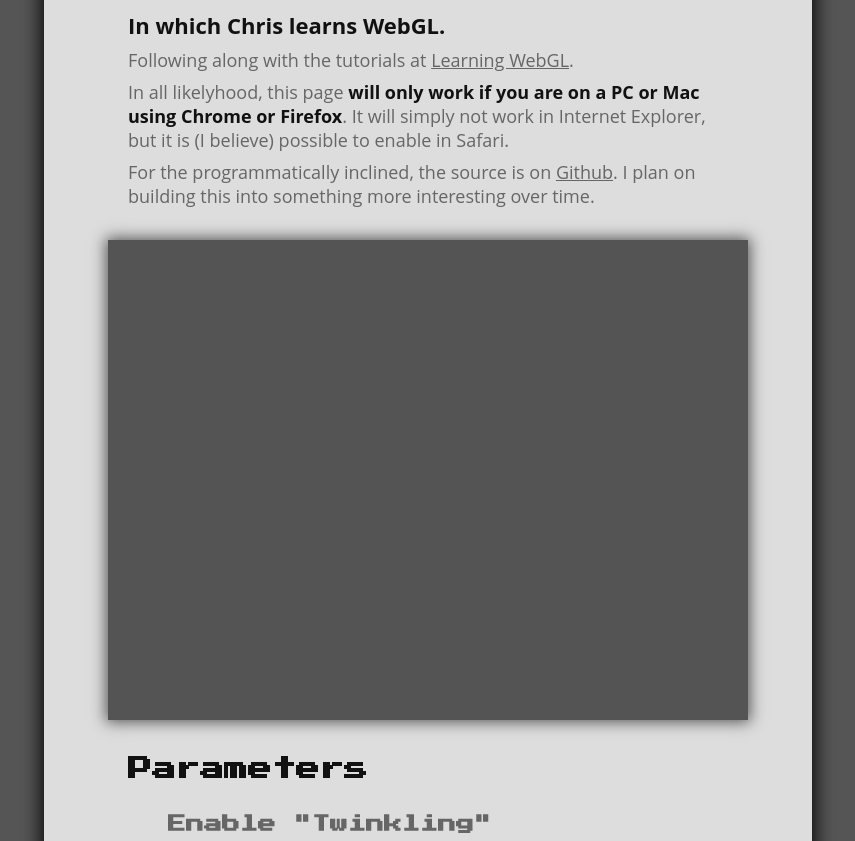
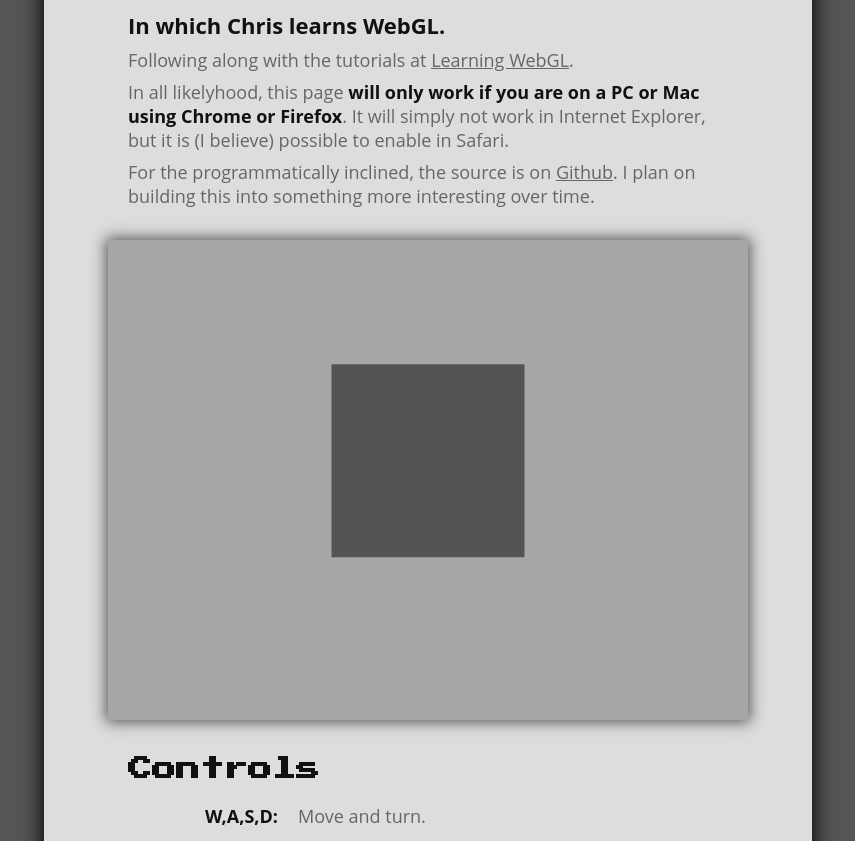
Before and after one commit to captainhead/ChrisLearnsWebGL, a plain HTML site: page index.html in a window 1280 px wide. Shown: the part 110-951 px from the top of the page, without its empty margins (212-1067 px from the left). Drawn offline with Linux system fonts and the light colour scheme; animation ran at ten frames a second; a web font is replaced by a local one.

Commit message:
Completed Lesson 10. Loading geometry from file, basic camera movement.

```diff
--- a/index.html
+++ b/index.html
@@ -164,13 +164,12 @@
 		precision mediump float;
 
 		uniform sampler2D uSampler;
-		uniform vec3 uColor;
 
 		varying vec2 vTextureCoord;
 
 		void main(void){
 			vec4 textureColor = texture2D(uSampler, vec2(vTextureCoord.s, vTextureCoord.t));
-			gl_FragColor = textureColor * vec4(uColor, 1.0);
+			gl_FragColor = textureColor;
 		}
 	</script>
 </head>
@@ -193,26 +192,19 @@
 		</p>
 	</div>
 
+
   <canvas id="webgl_canvas" width="640" height="480">If you're reading this, you need a modern browser that supports HTML5 canvas, not to mention WebGL.</canvas>
 
-  <div id="param_controls">
-  	<h2>Parameters</h2>
+  <div id="loadingtext">Loading world...</div>
 
-  	<div class="control_forms">
-	  	<ul>
-	  		<li><h3>Enable "Twinkling"</h3></li>
-			  <li><input type="checkbox" id="twinkle" checked /></li>
-			</ul>
-		</div>
-  </div>
 
   <div id="instructions_area">
 	  <h2>Controls</h2>
 	  <dl>
+	  	<dt>W,A,S,D</dt>
+	  		<dd>Move and turn.</dd>
 	  	<dt>Page Up/Down</dt>
-	  		<dd>Zoom Out/In (move the view farther/closer).</dd>
-	  	<dt>Up/Down Arrow Keys</dt>
-	  		<dd>Rotate the view.</dd>
+	  		<dd>Look up/down.</dd>
 	  </dl>
 	 </div>
 
--- a/webgl.js
+++ b/webgl.js
@@ -6,101 +6,28 @@ var pMatrix = mat4.create(); // Projection matrix
 
 var shaderProgram;
 
+var worldVertexPositionBuffer = null;
+var worldVertexTextureCoordBuffer = null;
+
 var lastTime = 0;
 
 var currentlyPressedKeys = {};
 
-var stars = [];
-var starTexture;
+var pitch = 0;
+var pitchRate = 0;
 
-var starVertexPositionBuffer;
-var starVertexTextureCoordBuffer;
+var yaw = 0;
+var yawRate = 0;
 
-var zoom = -15;
-var tilt = 90;
-var spin = 0;
+var xPos = 0;
+var yPos = 0.4;
+var zPos = 0;
 
-var effectiveFPMS = 60/1000;
+var speed = 0;
+
+var joggingAngle = 0;
 
 
-
-function Star(startingDistance, rotationSpeed){
-	this.angle = 0;
-	this.dist = startingDistance;
-	this.rotationSpeed = rotationSpeed;
-
-	// Set the colors to a starting value
-	this.randomizeColors();
-}
-Star.prototype.draw = function(tilt, spin, twinkle){
-	mvPushMatrix();
-	// Move to star's position
-	mat4.rotate(mvMatrix, degToRad(this.angle), [0.0, 1.0, 0.0]);
-	mat4.translate(mvMatrix, [this.dist, 0.0, 0.0]);
-	// Rotate star to face viewer
-	mat4.rotate(mvMatrix, degToRad(-this.angle), [0.0,1.0,0.0]);
-	mat4.rotate(mvMatrix, degToRad(-tilt), [1.0,0.0,0.0]);
-
-	if(twinkle){
-		// draw a non rotating "tinkling colour" star
-		gl.uniform3f(shaderProgram.colorUniform, this.twinkleR, this.twinkleG, this.twinkleB);
-		drawStar();
-	}
-
-	// Spin around the z-axis
-	mat4.rotate(mvMatrix, degToRad(spin), [0.0,0.0,1.0]);
-
-	// Draw the main star colour
-	gl.uniform3f(shaderProgram.colorUniform, this.r, this.g, this.b);
-	drawStar();
-
-	mvPopMatrix();
-};
-Star.prototype.animate = function(elapsedTime){
-	this.angle += this.rotationSpeed * effectiveFPMS * elapsedTime;
-
-	// Move star inward toward center, then reset to outside
-	this.dist -= 0.01 * effectiveFPMS * elapsedTime;
-	if(this.dist < 0.0){
-		this.dist += 5.0;
-		this.randomizeColors();
-	}
-};
-Star.prototype.randomizeColors = function(){
-	this.r = Math.random()*0.8;
-	this.g = Math.random()*0.8;
-	this.b = Math.random()*0.8;
-
-	this.twinkleR = Math.random()*0.8;
-	this.twinkleG = Math.random()*0.8;
-	this.twinkleB = Math.random()*0.8;
-}
-
-function drawStar(){
-	gl.activeTexture(gl.TEXTURE0);
-	gl.bindTexture(gl.TEXTURE_2D, starTexture);
-	gl.uniform1i(shaderProgram.samplerUniform, 0);
-
-	gl.bindBuffer(gl.ARRAY_BUFFER, starVertexTextureCoordBuffer);
-	gl.vertexAttribPointer(shaderProgram.textureCoordAttribute, starVertexTextureCoordBuffer.itemSize, gl.FLOAT, false, 0, 0);
-
-	gl.bindBuffer(gl.ARRAY_BUFFER, starVertexPositionBuffer);
-	gl.vertexAttribPointer(shaderProgram.vertexPositionAttribute, starVertexPositionBuffer.itemSize, gl.FLOAT, false, 0, 0);
-
-	setMatrixUniforms();
-	gl.drawArrays(gl.TRIANGLE_STRIP, 0, starVertexPositionBuffer.numItems);
-}
-
-
-
-
-function initWorldObjects(){
-	var numStars = 50;
-
-	for(var i=0; i<numStars; i++){
-		stars.push(new Star((i/numStars) * 5.0, i/numStars));
-	}
-}
 
 
 function initGL(canvas){
@@ -113,6 +40,7 @@ function initGL(canvas){
 		alert("GL init failed!");
 	}
 }
+
 
 function initShaders(){
 	var fragmentShader = getShader(gl, "shader-fs");
@@ -138,59 +66,7 @@ function initShaders(){
 	shaderProgram.pMatrixUniform = gl.getUniformLocation(shaderProgram, "uPMatrix");
 	shaderProgram.mvMatrixUniform = gl.getUniformLocation(shaderProgram, "uMVMatrix");
 	shaderProgram.samplerUniform = gl.getUniformLocation(shaderProgram, "uSampler");
-	shaderProgram.colorUniform = gl.getUniformLocation(shaderProgram, "uColor");
 }
-
-function initBuffers(){
-	starVertexPositionBuffer = gl.createBuffer();
-	gl.bindBuffer(gl.ARRAY_BUFFER, starVertexPositionBuffer);
-	var vertices = [
-		-1.0, -1.0, 0.0,
-		1.0, -1.0, 0.0,
-		-1.0, 1.0, 0.0,
-		1.0, 1.0, 0.0
-	];
-	gl.bufferData(gl.ARRAY_BUFFER, new Float32Array(vertices), gl.STATIC_DRAW);
-	starVertexPositionBuffer.itemSize = 3;
-	starVertexPositionBuffer.numItems = 4;
-
-	starVertexTextureCoordBuffer = gl.createBuffer();
-	gl.bindBuffer(gl.ARRAY_BUFFER, starVertexTextureCoordBuffer);
-	var textureCoords = [
-		0.0, 0.0,
-		1.0, 0.0,
-		0.0, 1.0,
-		1.0, 1.0
-	];
-	gl.bufferData(gl.ARRAY_BUFFER, new Float32Array(textureCoords), gl.STATIC_DRAW);
-	starVertexTextureCoordBuffer.itemSize = 2;
-	starVertexTextureCoordBuffer.numItems = 4;
-}
-
-function initTexture(){
-	starTexture = gl.createTexture();
-	starTexture.image = new Image();
-	starTexture.image.onload = function(){
-		handleLoadedTexture(starTexture);
-	}
-
-	starTexture.image.src = "star.gif";
-}
-
-
-
-function handleLoadedTexture(texture){
-	gl.pixelStorei(gl.UNPACK_FLIP_Y_WEBGL, true);
-
-	gl.bindTexture(gl.TEXTURE_2D, texture);
-	gl.texImage2D(gl.TEXTURE_2D, 0, gl.RGBA, gl.RGBA, gl.UNSIGNED_BYTE, texture.image);
-	gl.texParameteri(gl.TEXTURE_2D, gl.TEXTURE_MAG_FILTER, gl.LINEAR);
-	gl.texParameteri(gl.TEXTURE_2D, gl.TEXTURE_MIN_FILTER, gl.LINEAR);
-
-	gl.bindTexture(gl.TEXTURE_2D, null);
-}
-
-
 
 function getShader(gl, id){
 	var shaderScript = document.getElementById(id);
@@ -227,18 +103,84 @@ function getShader(gl, id){
 }
 
 
+function initTexture(){
+	stoneTexture = gl.createTexture();
+	stoneTexture.image = new Image();
+	stoneTexture.image.onload = function(){
+		handleLoadedTexture(stoneTexture);
+	}
+
+	stoneTexture.image.src = "stone_texture.jpg";
+}
+
+function handleLoadedTexture(texture){
+	gl.pixelStorei(gl.UNPACK_FLIP_Y_WEBGL, true);
+
+	gl.bindTexture(gl.TEXTURE_2D, texture);
+	gl.texImage2D(gl.TEXTURE_2D, 0, gl.RGBA, gl.RGBA, gl.UNSIGNED_BYTE, texture.image);
+	gl.texParameteri(gl.TEXTURE_2D, gl.TEXTURE_MAG_FILTER, gl.LINEAR);
+	gl.texParameteri(gl.TEXTURE_2D, gl.TEXTURE_MIN_FILTER, gl.LINEAR_MIPMAP_NEAREST);
+	gl.generateMipmap(gl.TEXTURE_2D);
+
+	gl.bindTexture(gl.TEXTURE_2D, null);
+}
+
+
+
+
+function loadWorld(){
+	var request = new XMLHttpRequest();
+	request.open("GET", "world.txt");
+	request.onreadystatechange = function(){
+		if(request.readyState == 4){
+			handleLoadedWorld(request.responseText);
+		}
+	}
+	request.send();
+}
+
+function handleLoadedWorld(data){
+	var lines = data.split("\n");
+	var vertexCount = 0;
+	var vertexPositions = [];
+	var vertexTextureCoords = [];
+	for (var i in lines){
+		var vals = lines[i].replace(/^\s+/, "").split(/\s+/);
+		if(vals.length == 5 && vals[0] != "//"){
+			vertexPositions.push(parseFloat(vals[0]));
+			vertexPositions.push(parseFloat(vals[1]));
+			vertexPositions.push(parseFloat(vals[2]));
+
+			vertexTextureCoords.push(parseFloat(vals[3]));
+			vertexTextureCoords.push(parseFloat(vals[4]));
+
+			vertexCount += 1;
+		}
+	}
+
+	worldVertexPositionBuffer = gl.createBuffer();
+	gl.bindBuffer(gl.ARRAY_BUFFER, worldVertexPositionBuffer);
+	gl.bufferData(gl.ARRAY_BUFFER, new Float32Array(vertexPositions), gl.STATIC_DRAW);
+	worldVertexPositionBuffer.itemSize = 3;
+	worldVertexPositionBuffer.numItems = vertexCount;
+
+
+	worldVertexTextureCoordBuffer = gl.createBuffer();
+	gl.bindBuffer(gl.ARRAY_BUFFER, worldVertexTextureCoordBuffer);
+	gl.bufferData(gl.ARRAY_BUFFER, new Float32Array(vertexTextureCoords), gl.STATIC_DRAW);
+	worldVertexTextureCoordBuffer.itemSize = 2;
+	worldVertexTextureCoordBuffer.numItems = vertexCount;
+
+	document.getElementById("loadingtext").textContent = "";
+}
+
+
 
 
 
 function setMatrixUniforms(){
 	gl.uniformMatrix4fv(shaderProgram.pMatrixUniform, false, pMatrix);
 	gl.uniformMatrix4fv(shaderProgram.mvMatrixUniform, false, mvMatrix);
-
-	// Reverse the effects of the projection and modelview matrix have on the normal vector
-	var normalMatrix = mat3.create();
-	mat4.toInverseMat3(mvMatrix, normalMatrix);
-	mat3.transpose(normalMatrix);
-	gl.uniformMatrix3fv(shaderProgram.nMatrixUniform, false, normalMatrix);
 }
 
 
@@ -274,58 +216,44 @@ function tick(){
 	animate();
 }
 
+
 function handleKeys(){
 	if(currentlyPressedKeys[33]){
 		// Page up
-		zoom -= 0.1;
+		pitchRate = 0.1;
 	}
-	if(currentlyPressedKeys[34]){
+	else if(currentlyPressedKeys[34]){
 		// Page Down
-		zoom += 0.1;
+		pitchRate = -0.1;
 	}
-	if(currentlyPressedKeys[38]){
-		// Up cursor key
-		tilt += 2;
+	else{
+		pitchRate = 0;
 	}
-	if(currentlyPressedKeys[40]){
-		tilt -= 2;
+
+	if(currentlyPressedKeys[37] || currentlyPressedKeys[65]){
+		// Left or A
+		yawRate = 0.1;
+	}
+	else if(currentlyPressedKeys[39] || currentlyPressedKeys[68]){
+		// Right of D
+		yawRate = -0.1;
+	}
+	else{
+		yawRate = 0;
+	}
+
+	if(currentlyPressedKeys[38] || currentlyPressedKeys[87]){
+		// Up or W
+		speed = 0.003;
+	}
+	else if(currentlyPressedKeys[40] || currentlyPressedKeys[83]){
+		// Down or S
+		speed = -0.003;
+	}
+	else{
+		speed = 0;
 	}
 }
-
-function animate(){
-	var timeNow = new Date().getTime();
-	if(lastTime != 0){
-		var elapsed = timeNow - lastTime;
-
-		for(var i in stars){
-			stars[i].animate(elapsed);
-		}
-	}
-	lastTime = timeNow;
-}
-
-function drawScene(){
-	gl.viewport(0, 0, gl.viewportWidth, gl.viewportHeight);
-	gl.clear(gl.COLOR_BUFFER_BIT | gl.DEPTH_BUFFER_BIT);
-
-	mat4.perspective(45, gl.viewportWidth/gl.viewportHeight, 0.1, 100.0, pMatrix);
-
-	gl.blendFunc(gl.SRC_ALPHA, gl.ONE);
-	gl.enable(gl.BLEND);
-
-	mat4.identity(mvMatrix);
-	mat4.translate(mvMatrix, [0.0, 0.0, zoom]);
-	mat4.rotate(mvMatrix, degToRad(tilt), [1.0,0.0,0.0]);
-
-	var twinkle = document.getElementById("twinkle").checked;
-
-	for(var i in stars){
-		stars[i].draw(tilt, spin, twinkle);
-		spin += 0.1;
-	}
-}
-
-
 
 function handleKeyDown(event){
 	currentlyPressedKeys[event.keyCode] = true;
@@ -337,15 +265,66 @@ function handleKeyUp(event){
 
 
 
+function animate(){
+	var timeNow = new Date().getTime();
+	if(lastTime != 0){
+		var elapsed = timeNow - lastTime;
+
+		if(speed != 0){
+			xPos -= Math.sin(degToRad(yaw)) * speed * elapsed;
+			zPos -= Math.cos(degToRad(yaw)) * speed * elapsed;
+
+			joggingAngle += elapsed * 0.6;
+			yPos = Math.sin(degToRad(joggingAngle)) / 20 + 0.4;
+		}
+
+		yaw += yawRate * elapsed;
+		pitch += pitchRate * elapsed;
+	}
+	lastTime = timeNow;
+}
+
+function drawScene(){
+	gl.viewport(0, 0, gl.viewportWidth, gl.viewportHeight);
+	gl.clear(gl.COLOR_BUFFER_BIT | gl.DEPTH_BUFFER_BIT);
+
+	if(worldVertexTextureCoordBuffer == null || worldVertexPositionBuffer == null){
+		return;
+	}
+
+	mat4.perspective(45, gl.viewportWidth/gl.viewportHeight, 0.1, 100.0, pMatrix);
+
+	mat4.identity(mvMatrix);
+	mat4.rotate(mvMatrix, degToRad(-pitch), [1,0,0]);
+	mat4.rotate(mvMatrix, degToRad(-yaw), [0,1,0]);
+	mat4.translate(mvMatrix, [-xPos, -yPos, -zPos]);
+
+	gl.activeTexture(gl.TEXTURE0);
+	gl.bindTexture(gl.TEXTURE_2D, stoneTexture);
+	gl.uniform1i(shaderProgram.samplerUniform, 0);
+
+	gl.bindBuffer(gl.ARRAY_BUFFER, worldVertexTextureCoordBuffer);
+	gl.vertexAttribPointer(shaderProgram.textureCoordAttribute, worldVertexTextureCoordBuffer.itemSize, gl.FLOAT, false, 0, 0);
+
+	gl.bindBuffer(gl.ARRAY_BUFFER, worldVertexPositionBuffer);
+	gl.vertexAttribPointer(shaderProgram.vertexPositionAttribute, worldVertexPositionBuffer.itemSize, gl.FLOAT, false, 0, 0);
+
+	setMatrixUniforms();
+	gl.drawArrays(gl.TRIANGLES, 0, worldVertexPositionBuffer.numItems);
+}
+
+
+
+
 function webgl_start() {
 	var canvas = document.getElementById("webgl_canvas");
 	initGL(canvas);
 	initShaders();
-	initBuffers();
 	initTexture();
-	initWorldObjects();
+	loadWorld();
 
 	gl.clearColor(0.33, 0.33, 0.33, 1.0); // Approx hex colour of #555555
+	gl.enable(gl.DEPTH_TEST);
 
 	// Paul Irish's gist to polyfill window.requestAnimationFrame
 	(function() {
```
Also changed, not shown: star.gif (deleted), stone_texture.jpg (added), world.txt (added).
